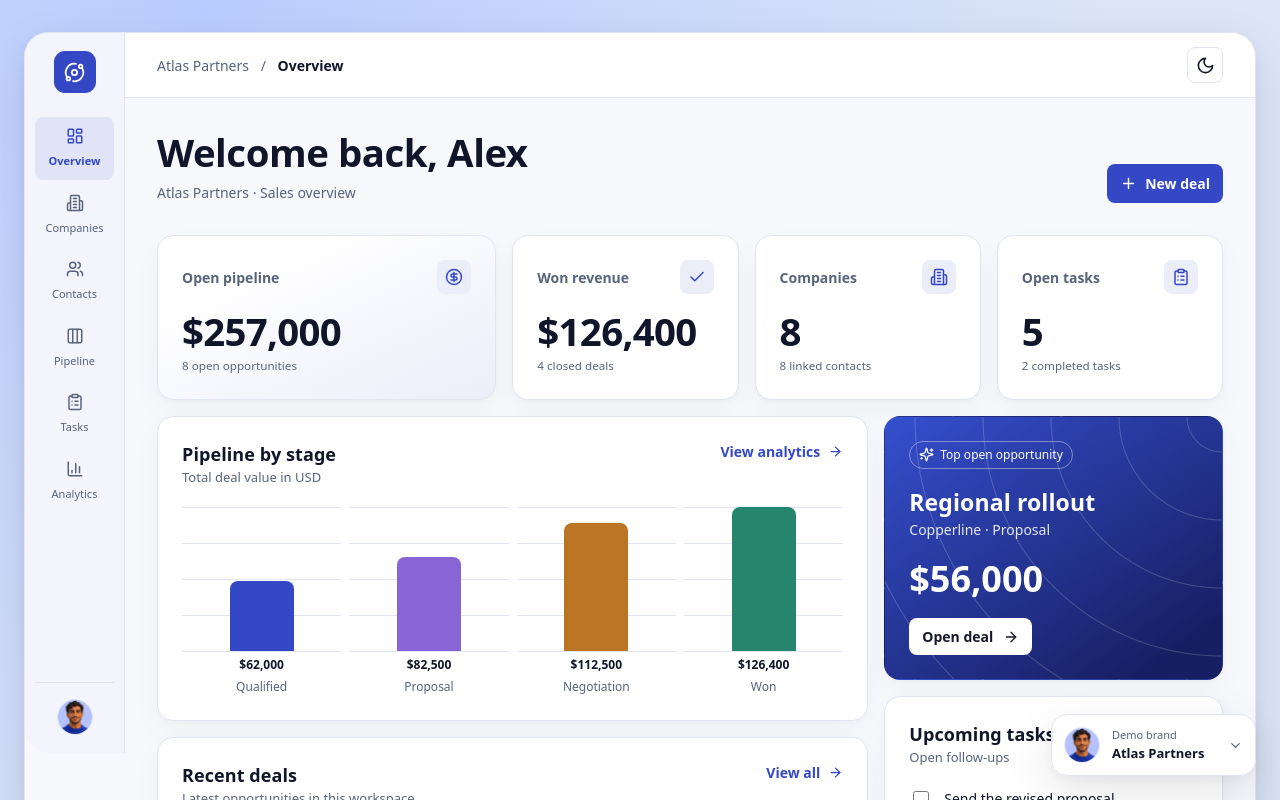
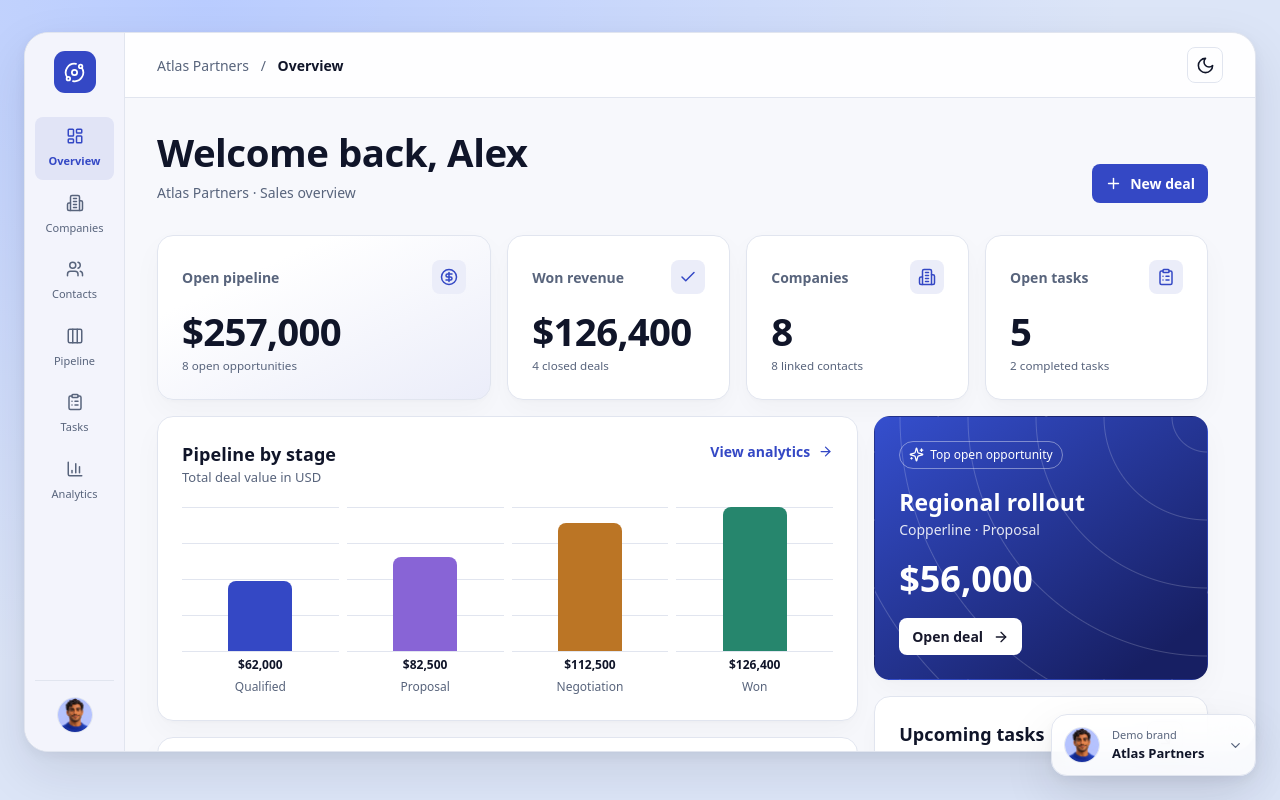
Before and after one commit to OzerovAndrey/client-os, a React (Vite) app: page / in a window 1280 px wide. Shown: the top 800 px of the page. Built offline with nearby package versions, Linux system fonts and the light colour scheme.

Commit message:
Keep navigation fixed around scrollable workspace content

```diff
--- a/src/main.tsx
+++ b/src/main.tsx
@@ -164,7 +164,7 @@ function WorkspaceView({ workspace, screen, navigate }: { workspace: Workspace;
     { label: 'Open tasks', value: data.tasks.filter(task => !task.done).length, detail: data.tasks.filter(task => task.done).length + ' completed tasks', icon: ClipboardList },
   ]
 
-  return <main>
+  return <main key={screen} tabIndex={0} aria-label={screenTitles[screen]}>
     <div className={screen === 'Overview' ? 'page-heading overview-heading' : 'page-heading'}>
       <div><h1>{screen === 'Overview' ? 'Welcome back, Alex' : screenTitles[screen]}</h1><p>{screen === 'Overview' ? workspace.name + ' · Sales overview' : descriptions[screen]}</p></div>
       {screen !== 'Analytics' && <button className="primary" onClick={() => setEditor({ kind: editors[screen] })}><Plus size={17} />New {editors[screen]}</button>}
--- a/src/styles.css
+++ b/src/styles.css
@@ -1,5 +1,6 @@
 * { box-sizing: border-box; }
 body { margin: 0; color: var(--text); background: var(--ambient), var(--outside); font: 14px/1.5 var(--font-body); }
+#root { display: flow-root; }
 button, input, select { font: inherit; color: inherit; }
 button, select { cursor: pointer; }
 button { border: 0; background: transparent; }
@@ -10,19 +11,21 @@ p, small { color: var(--muted); }
 h2 { font-size: 16px; letter-spacing: .005em; }
 .shell {
   width: min(1440px, calc(100% - 3rem));
-  min-height: calc(100dvh - 5rem);
+  --topbar-height: 65px;
+  position: relative;
+  height: calc(100dvh - 5rem);
   margin: var(--space-8) auto 3rem;
   display: grid;
-  grid-template-columns: 234px minmax(0, 1fr);
+  grid-template: minmax(0, 1fr) / 234px minmax(0, 1fr);
   border: 1px solid var(--line);
   border-radius: var(--shell-radius);
   background: var(--canvas);
   box-shadow: var(--shadow-float);
 }
-.body { min-width: 0; }
+.body { min-width: 0; min-height: 0; height: 100%; display: grid; grid-template-rows: auto minmax(0, 1fr); }
 .shell > .sidebar { border-radius: var(--shell-radius) 0 0 var(--shell-radius); }
 .shell .topbar { border-radius: 0 var(--shell-radius) 0 0; }
-.sidebar { position: sticky; top: var(--space-8); height: calc(100dvh - 5rem); min-height: min(450px, calc(100dvh - 5rem)); overflow: auto; background: var(--navigation); border-right: 1px solid var(--line); display: flex; flex-direction: column; padding: var(--space-5); gap: var(--space-8); }
+.sidebar { min-height: 0; overflow: auto; background: var(--navigation); border-right: 1px solid var(--line); display: flex; flex-direction: column; padding: var(--space-5); gap: var(--space-8); }
 .product, .profile, .workspace-select, .sidebar button, .topbar, .primary, .text-button, .icon-button { display: flex; align-items: center; gap: var(--space-2); }
 .product { font-weight: 750; font-size: 21px; letter-spacing: -.012em; }
 .product-mark { display: grid; place-items: center; flex: none; border-radius: var(--radius-sm); font-weight: 700; }
@@ -58,7 +61,7 @@ select option { background: var(--surface); color: var(--text); }
 .sidebar button[aria-current] { color: var(--accent); background: var(--nav-active); font-weight: 650; }
 .profile { margin-top: auto; padding-top: var(--space-4); border-top: 1px solid var(--line); }
 .profile strong, .profile small { display: block; }
-.topbar { min-height: 65px; padding: 0 var(--space-8); background: var(--glass); backdrop-filter: var(--glass-blur); border-bottom: 1px solid var(--line); }
+.topbar { min-height: var(--topbar-height); padding: 0 var(--space-8); background: var(--glass); backdrop-filter: var(--glass-blur); border-bottom: 1px solid var(--line); }
 .breadcrumb { color: var(--muted); }
 .breadcrumb span { margin-inline: var(--space-2); }
 .breadcrumb strong { color: var(--text); font-weight: 600; }
@@ -66,7 +69,7 @@ select option { background: var(--surface); color: var(--text); }
 .icon-button:hover, .secondary:hover { background: var(--subtle); }
 .theme-toggle { margin-left: auto; }
 .menu-toggle { display: none; }
-main { max-width: 1520px; margin: auto; padding: var(--space-8) var(--space-8) 7rem; }
+main { min-width: 0; min-height: 0; overflow: auto; overscroll-behavior: contain; scrollbar-gutter: stable; padding: var(--space-8) var(--space-8) 7rem; }
 .page-heading, .panel-heading, .metric-label { display: flex; justify-content: space-between; align-items: center; gap: var(--space-4); }
 .page-heading { margin-bottom: var(--space-8); }
 h1 { font-size: clamp(24px, 3vw, 34px); line-height: 1.15; letter-spacing: -.012em; margin-bottom: var(--space-2); }
@@ -143,11 +146,11 @@ dialog .panel-heading { align-items: center; }
   .overview-row { grid-template-columns: 1fr; }
 }
 @media (max-width: 760px) {
-  .shell { display: block; width: calc(100% - 1rem); margin: var(--space-2) auto var(--space-6); }
+  .shell { --topbar-height: 59px; display: block; width: calc(100% - 1rem); height: calc(100dvh - 1rem); margin: var(--space-2) auto; }
   .shell .topbar { border-radius: var(--shell-radius) var(--shell-radius) 0 0; }
-  .sidebar { display: none; min-height: 0; position: fixed; top: 68px; bottom: 0; left: var(--space-2); height: auto; width: 234px; z-index: 2; overflow: auto; }
+  .sidebar { display: none; min-height: 0; position: absolute; top: var(--topbar-height); bottom: 0; left: 0; width: 234px; z-index: 2; overflow: auto; }
   .sidebar.expanded { display: flex; }
-  .topbar { position: sticky; top: 0; z-index: 3; min-height: 59px; padding-inline: var(--space-4); }
+  .topbar { padding-inline: var(--space-4); }
   .menu-toggle { display: flex; }
   main { padding: var(--space-5) var(--space-4) 7rem; }
   .workspace-select { right: max(var(--space-4), env(safe-area-inset-right)); bottom: max(var(--space-4), env(safe-area-inset-bottom)); }
```
